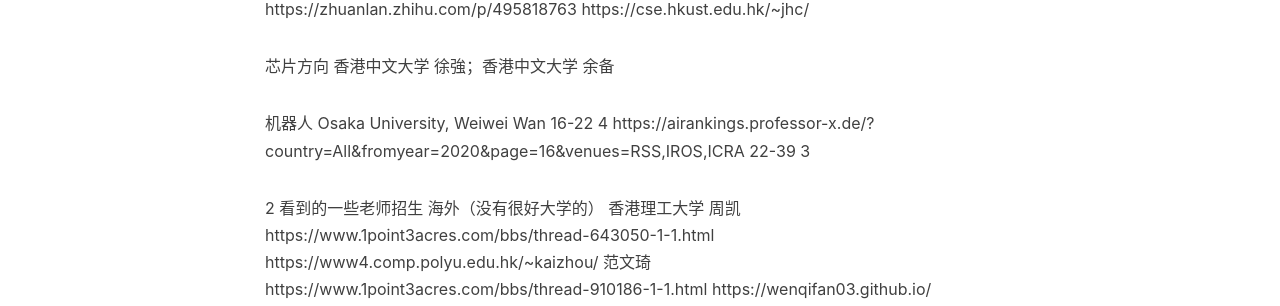
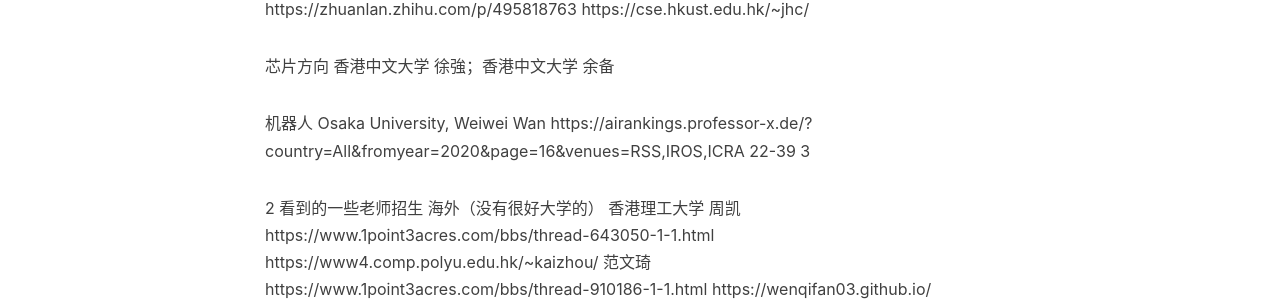
Before and after one commit to pengjiao123/pengjiao123.github.io, a Jekyll site: the page built from _posts/2022-06-18-实习相关.md, in a window 1280 px wide. Shown: the part 914-1220 px from the top of the page. Built offline with Jekyll 4.4.1, drawn with Linux system fonts in a browser that asks for light colours; nearby versions of some CDN libraries; comment, search, counter and statistics services are not loaded.

Commit message:
Update 2022-06-18-实习相关.md

```diff
--- a/_posts/2022-06-18-实习相关.md
+++ b/_posts/2022-06-18-实习相关.md
@@ -34,7 +34,7 @@
 
 
 机器人 Osaka University,  Weiwei Wan
-16-22 4 https://airankings.professor-x.de/?country=All&fromyear=2020&page=16&venues=RSS,IROS,ICRA
+ https://airankings.professor-x.de/?country=All&fromyear=2020&page=16&venues=RSS,IROS,ICRA
 22-39 3
 
 
```
